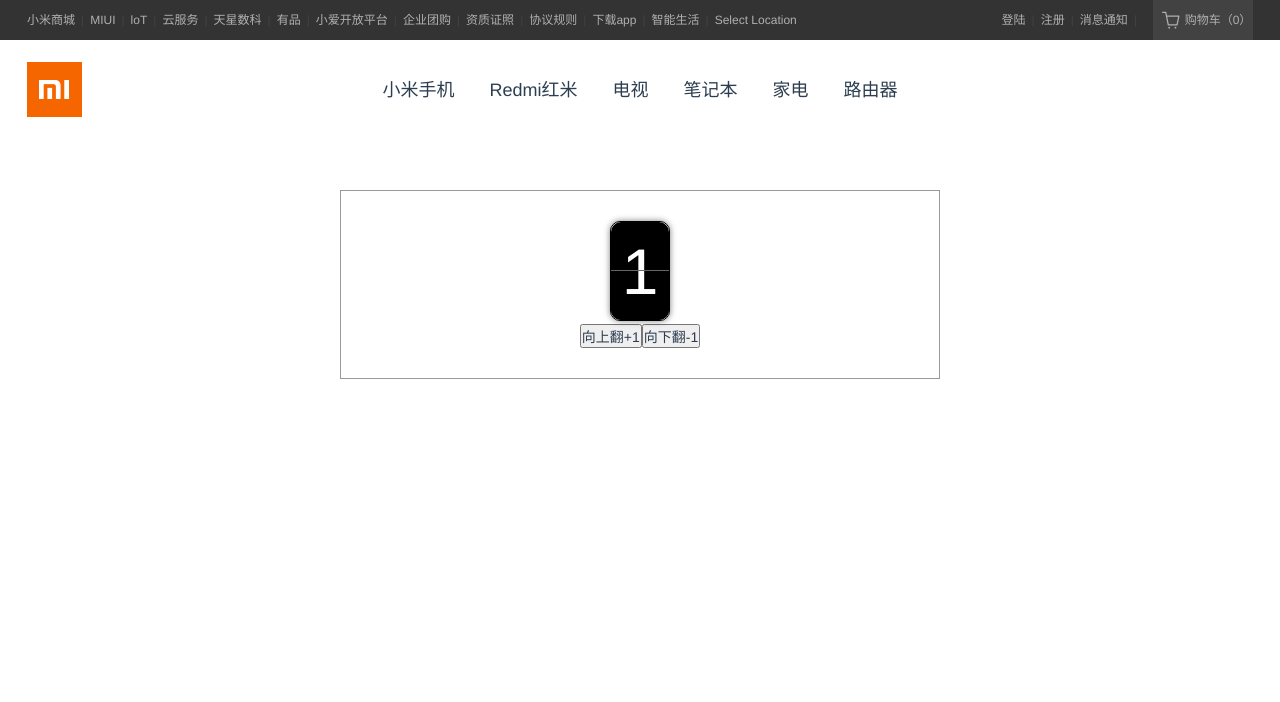
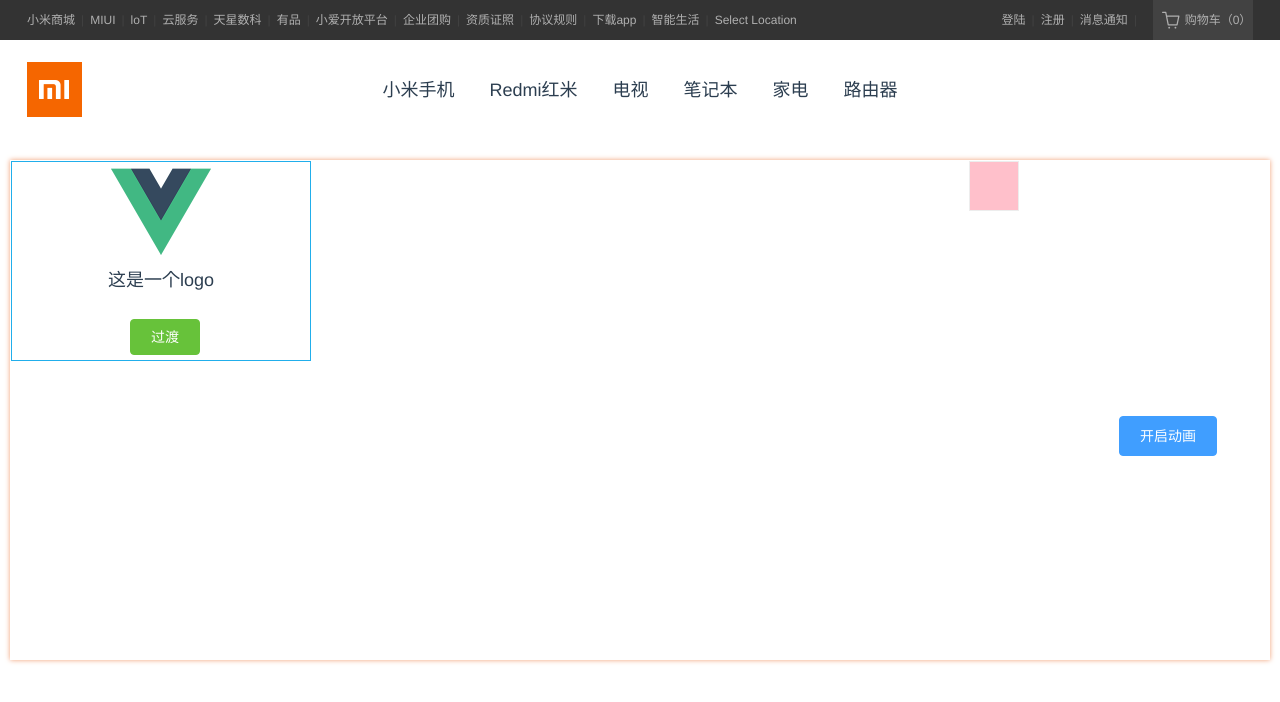
Before and after one commit to Chyting/PT_taobao, a Vue app: page /#/ in a window 1280 px wide. Shown: the top 702 px of the page. Built offline with nearby package versions, Linux system fonts and the light colour scheme.

Commit message:
feat:transition

```diff
--- a/package.json
+++ b/package.json
@@ -10,6 +10,7 @@
   "dependencies": {
     "core-js": "^3.6.5",
     "element-ui": "^2.15.1",
+    "gsap": "^3.6.0",
     "jquery": "^3.6.0",
     "path": "^0.12.7",
     "vue": "^2.6.11",
--- a/src/components/layout/homePageHeader/index.vue
+++ b/src/components/layout/homePageHeader/index.vue
@@ -55,19 +55,16 @@
           <drop-down :products="testList"></drop-down>
         </div>
         <div class="lists-search"></div>
-        <timer></timer>
       </div>
     </div>
   </div>
 </template>
 <script>
 import DropDown from "@/components/dropDown/index";
-import Timer from "@/components/timer/index";
 export default {
   name: "index",
   components: {
-    DropDown,
-    Timer
+    DropDown
   },
   data() {
     return {
--- a/src/views/Home.vue
+++ b/src/views/Home.vue
@@ -1,15 +1,47 @@
 <template>
   <div class="home">
     <home-page-header></home-page-header>
+    <practice></practice>
   </div>
 </template>
 
 <script>
 import HomePageHeader from "@/components/layout/homePageHeader/index";
+import Practice from "./practice/index";
 export default {
   name: "Home",
   components: {
-    HomePageHeader
+    HomePageHeader,
+    Practice
+  },
+  watch: {
+    input: {
+      handler(newInput, oldInput) {
+        console.log(newInput);
+        console.log(oldInput);
+        this.obj.a = "我是一个测试";
+      }
+      // immediate: true,
+      // deep: true
+    },
+    obj: {
+      handler(newA, oldA) {
+        console.log(newA);
+        console.log(oldA);
+        console.log("我改变了");
+      },
+      immediate: true,
+      deep: true
+    }
+  },
+  data() {
+    return {
+      input: "罪恶",
+      content: "啦啦啦啦",
+      obj: {
+        a: "341"
+      }
+    };
   }
 };
 </script>
@@ -18,4 +50,7 @@
   width: 100%;
   height: 100%;
 }
+::v-deep .el-input {
+  width: 100px;
+}
 </style>
--- /dev/null
+++ b/src/views/practice/gsapTest/index.vue
@@ -0,0 +1,49 @@
+<template>
+  <div class="gsap-test">
+    <div id="test" x="50" y="100"></div>
+    <el-button type="primary" @click="animation">开启动画</el-button>
+  </div>
+</template>
+
+<script>
+import gsap from "gsap";
+export default {
+  name: "index",
+  mounted() {
+    console.log(gsap);
+  },
+  methods: {
+    animation() {
+      gsap.set("#tes", { transformOrigin: "center" });
+      gsap.to("#test", {
+        x: 100,
+        y: 100,
+        fill: "red",
+        stroke: "red",
+        strokeWidth: 5,
+        rotation: 360,
+        scaleX: 2,
+        duration: 1
+      });
+    }
+  }
+};
+</script>
+
+<style lang="scss" scoped>
+.gsap-test {
+  width: 300px;
+  height: 300px;
+  position: relative;
+}
+#test {
+  width: 50px;
+  height: 50px;
+  border: 1px solid #ededed;
+  background-color: pink;
+}
+::v-deep .el-button {
+  position: absolute;
+  bottom: 5px;
+}
+</style>
--- /dev/null
+++ b/src/views/practice/index.vue
@@ -0,0 +1,29 @@
+<template>
+  <div class="practice">
+    <transition></transition>
+    <gsap-test></gsap-test>
+  </div>
+</template>
+
+<script>
+import Transition from "./transition/index";
+import GsapTest from "./gsapTest/index";
+export default {
+  name: "index.vue",
+  components: {
+    Transition,
+    GsapTest
+  }
+};
+</script>
+
+<style lang="scss" scoped>
+.practice {
+  height: 500px;
+  display: flex;
+  justify-content: space-between;
+  margin: 20px 10px 0;
+  border: 1px solid #fff;
+  box-shadow: 0 0 5px #f19f74;
+}
+</style>
--- /dev/null
+++ b/src/views/practice/transition/index.vue
@@ -0,0 +1,63 @@
+<template>
+  <div class="transition-vue">
+    <transition name="fade">
+      <div v-if="show">
+        <img class="image" src="../../../assets/logo.png" alt="" />
+        <p class="src">这是一个logo</p>
+      </div>
+    </transition>
+    <el-button @click="show = !show" size="medium" type="success"
+      >过渡</el-button
+    >
+  </div>
+</template>
+<script>
+export default {
+  name: "index.vue",
+  data() {
+    return {
+      show: true
+    };
+  },
+  mounted() {},
+  methods: {
+    handleClick() {}
+  }
+};
+</script>
+
+<style lang="scss" scoped>
+.transition-vue {
+  width: 300px;
+  height: 200px;
+  position: relative;
+  border: 1px solid #21aeeb;
+}
+.image {
+  height: 100px;
+  width: 100px;
+}
+.src {
+  font-size: 18px;
+}
+::v-deep .el-button {
+  position: absolute;
+  left: 118px;
+  bottom: 5px;
+}
+//进入和离开
+.fade-enter,
+.fade-leave-to {
+  color: red;
+  transform: translateX(30px);
+  opacity: 0;
+}
+//进入和离开的过程动画
+.fade-enter-active {
+  transition: all 0.7s ease;
+}
+.fade-leave-active {
+  color: orange;
+  transition: all 1s cubic-bezier(1, 0.5, 0.8, 1);
+}
+</style>
```
Also changed, not shown: 1 other file (tests, documents, lock files or other folders).
